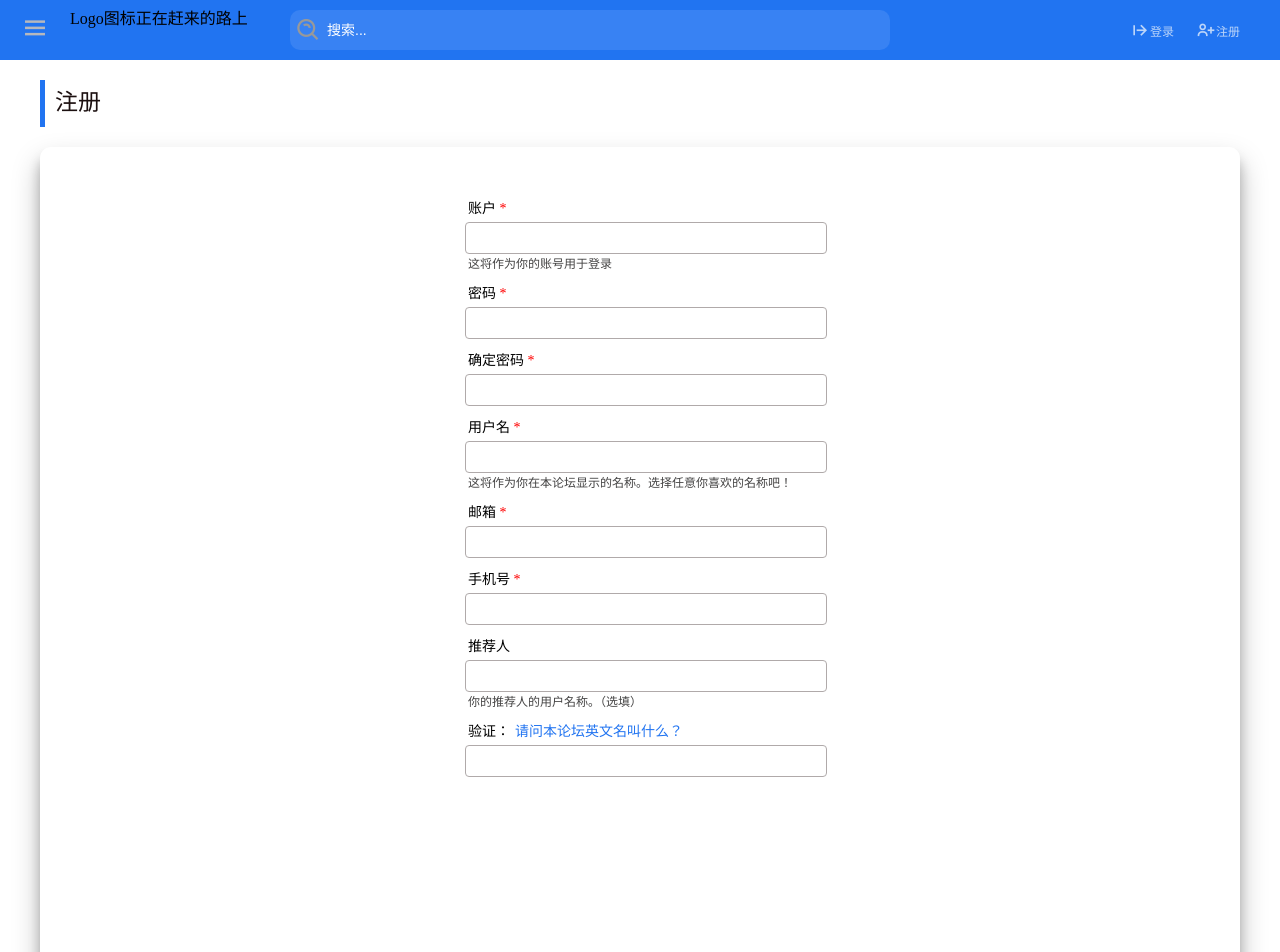
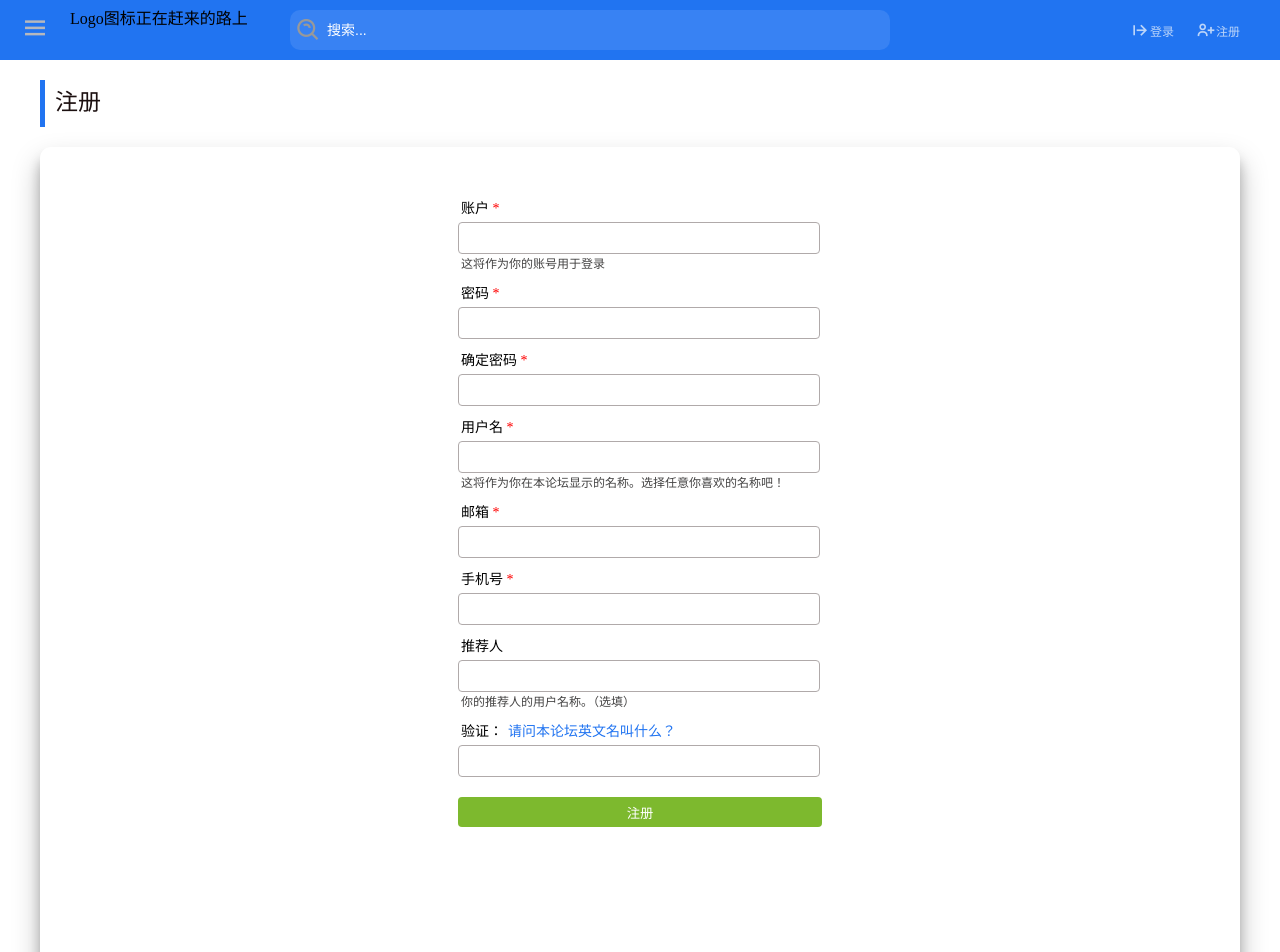
Before and after one commit to EatFans/CodeFellow, a Vue app in the folder vue-codefellow/: page /register in a window 1280 px wide. Shown: the top 952 px of the page. Built offline with nearby package versions, Linux system fonts and the light colour scheme.

Commit message:
注册页面优化 by EatFan on 2024/6/14

```diff
--- a/vue-codefellow/src/layouts/registerPage/RegisterPageContent.vue
+++ b/vue-codefellow/src/layouts/registerPage/RegisterPageContent.vue
@@ -55,6 +55,10 @@
                 <p>请问本论坛英文名叫什么？</p>
               </div>
               <input type="text" id="register-problem-verification" name="problemVerification">
+            </div>
+
+            <div class="register-form-button-item">
+              <input type="button" value="注册">
             </div>
           </form>
         </div>
@@ -168,4 +172,20 @@ export default {
   margin-left: 5px;
   color: #2174f1;
 }
+
+.register-form-button-item {
+  width: 364px;
+  height: 30px;
+  margin-top: 20px;
+}
+
+.register-form-button-item input {
+  width: 100%;
+  height: 100%;
+  border: none;
+  border-radius: 4px;
+  background: #7db92e;
+  color: #fff;
+
+}
 </style>
```
